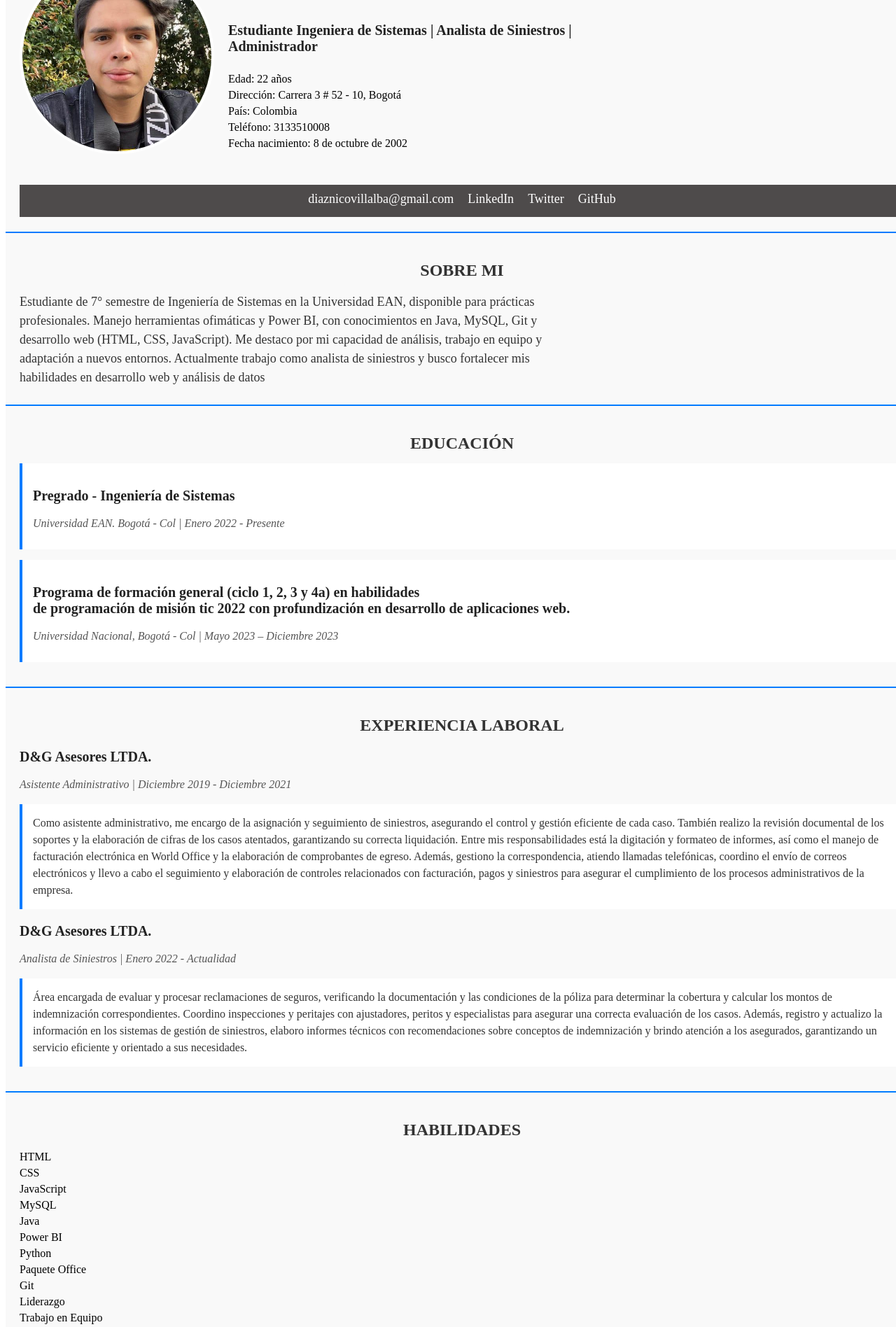
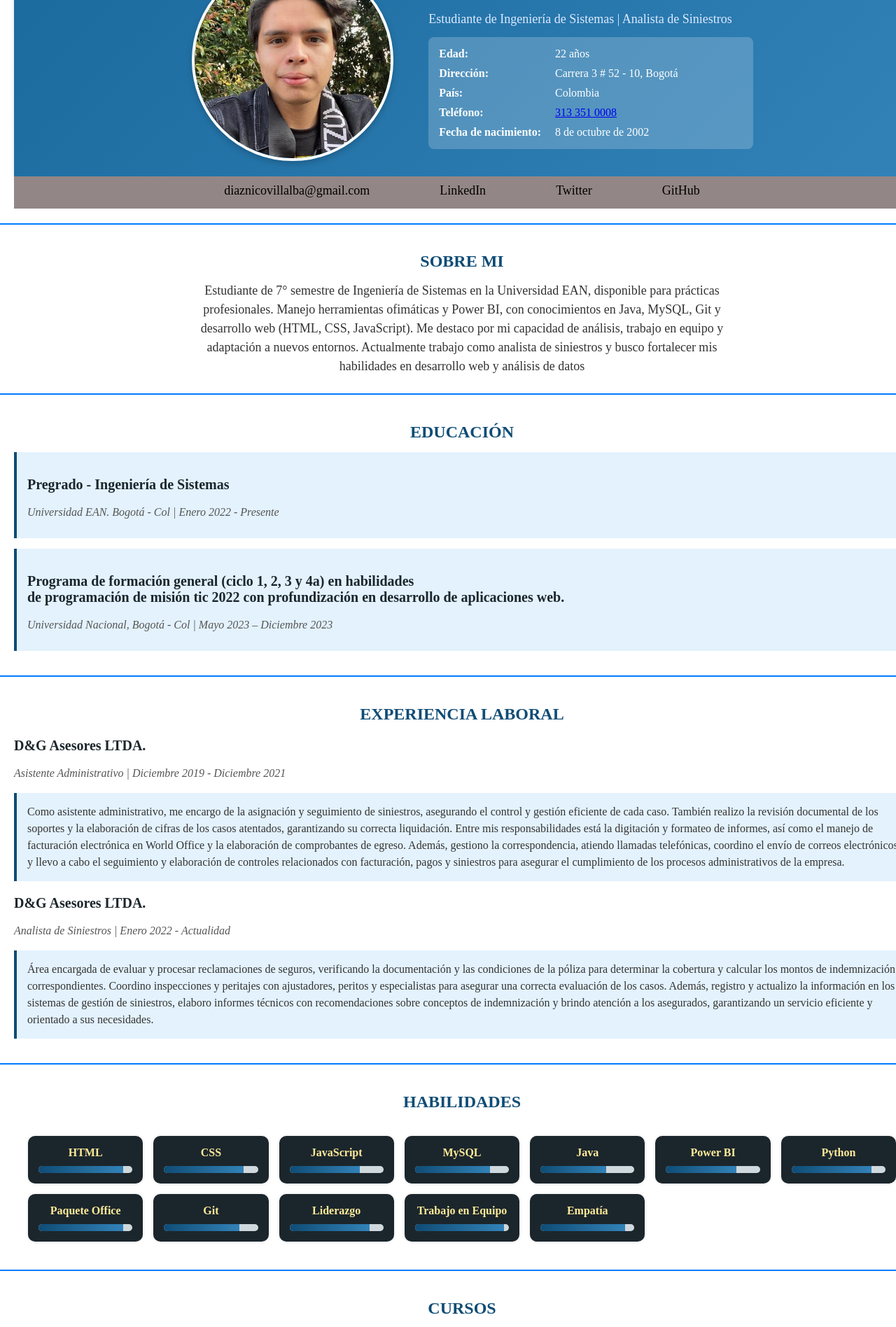
Before and after one commit to NicoDiazVillalba/CV_Interactivo, a plain HTML site: page index.html in a window 1280 px wide. Shown: the part 101-1997 px from the top of the page at 70% size. Drawn offline with nearby package versions, Linux system fonts and the light colour scheme.

Commit message:
Se añaden las funcionalidades base y botones en javascript

```diff
--- a/index.html
+++ b/index.html
@@ -6,6 +6,7 @@
     <meta name="viewport" content="width=device-width, initial-scale=1.0">
     <title>Nicolas Díaz V.</title>
     <link href="styles.css" rel="stylesheet">
+    <script src="https://code.jquery.com/jquery-3.6.0.min.js"></script>
 </head>
 
 <body>
@@ -15,18 +16,18 @@
 
                 <img src="perfil.jpg" alt="Foto de perfil de Nicolás Díaz" class="foto-perfil">
                 <div class="texto-inicial">
+                    <h1 class="nombre">Nicolás Díaz Villalba</h1>
+                    <h3 class="profesion">Estudiante de Ingeniería de Sistemas | Analista de Siniestros</h3>
 
-                    <h1 class="Nombre">Nicolas Diaz Villalba</h1>
-                    <h3 class="Profesion">Estudiante Ingeniera de Sistemas | Analista de Siniestros | Administrador</h3>
-                    <ul>
-                        <li>Edad: 22 años</li>
-                        <li>Dirección: Carrera 3 # 52 - 10, Bogotá</li>
-                        <li>País: Colombia</li>
-                        <li>Teléfono: 3133510008</li>
-                        <li>Fecha nacimiento: 8 de octubre de 2002</li>
-                    </ul>
-
+                    <div class="info-grid">
+                        <div class="dato"><strong>Edad:</strong></div> <div class="valor">22 años</div>
+                        <div class="dato"><strong>Dirección:</strong></div> <div class="valor">Carrera 3 # 52 - 10, Bogotá</div>
+                        <div class="dato"><strong>País:</strong></div> <div class="valor">Colombia</div>
+                        <div class="dato"><strong>Teléfono:</strong></div> <div class="valor"><a href="tel:+573133510008">313 351 0008</a></div>
+                        <div class="dato"><strong>Fecha de nacimiento:</strong></div> <div class="valor">8 de octubre de 2002</div>
+                    </div>
                 </div>
+            </div>
 
                 <div class="redes-sociales">
                     <ul class="redes-enlaces">
@@ -42,6 +43,8 @@
 
 
         </div>
+
+        <button id="btn-theme-toggle" class="btn-theme-toggle">Modo Oscuro</button>
 
     </header>
 
@@ -115,25 +118,73 @@
 
     </section>
 
+
     <section id="habilidades" class="container">
         <h2>Habilidades</h2>
 
-        <ul class="lista-habilidades">
-            <li>HTML</li>
-            <li>CSS</li>
-            <li>JavaScript</li>
-            <li>MySQL</li>
-            <li>Java</li>
-            <li>Power BI </li>
-            <li>Python</li>
-            <li>Paquete Office</li>
-            <li>Git</li>
-            <li>Liderazgo</li>
-            <li>Trabajo en Equipo</li>
-            <li>Empatía</li>
+        <div class="habilidades-grid">
+            <div class="habilidad">
+                <span>HTML</span>
+                <div class="barra"><div class="progreso" data-valor="90"></div></div>
+            </div>
 
-        </ul>
+            <div class="habilidad">
+                <span>CSS</span>
+                <div class="barra"><div class="progreso" data-valor="85"></div></div>
+            </div>
+
+            <div class="habilidad">
+                <span>JavaScript</span>
+                <div class="barra"><div class="progreso" data-valor="75"></div></div>
+            </div>
+
+            <div class="habilidad">
+                <span>MySQL</span>
+                <div class="barra"><div class="progreso" data-valor="80"></div></div>
+            </div>
+
+            <div class="habilidad">
+                <span>Java</span>
+                <div class="barra"><div class="progreso" data-valor="70"></div></div>
+            </div>
+
+            <div class="habilidad">
+                <span>Power BI</span>
+                <div class="barra"><div class="progreso" data-valor="75"></div></div>
+            </div>
+
+            <div class="habilidad">
+                <span>Python</span>
+                <div class="barra"><div class="progreso" data-valor="85"></div></div>
+            </div>
+
+            <div class="habilidad">
+                <span>Paquete Office</span>
+                <div class="barra"><div class="progreso" data-valor="90"></div></div>
+            </div>
+
+            <div class="habilidad">
+                <span>Git</span>
+                <div class="barra"><div class="progreso" data-valor="80"></div></div>
+            </div>
+
+            <div class="habilidad">
+                <span>Liderazgo</span>
+                <div class="barra"><div class="progreso" data-valor="85"></div></div>
+            </div>
+
+            <div class="habilidad">
+                <span>Trabajo en Equipo</span>
+                <div class="barra"><div class="progreso" data-valor="95"></div></div>
+            </div>
+
+            <div class="habilidad">
+                <span>Empatía</span>
+                <div class="barra"><div class="progreso" data-valor="90"></div></div>
+            </div>
+        </div>
     </section>
+
 
     <section id="Certificaciones" class="container">
 
@@ -194,7 +245,7 @@
 
     </footer>
 
-
+    <script src="script.js"></script>
 </body>
 
 </html>
--- a/script.js
+++ b/script.js
@@ -0,0 +1,156 @@
+//Lista habilidades
+document.addEventListener("DOMContentLoaded", function() {
+    const barras = document.querySelectorAll(".progreso");
+
+    barras.forEach(barra => {
+        let valor = barra.getAttribute("data-valor");
+        barra.style.width = valor + "%";
+    });
+});
+
+$(document).ready(function() {
+    $('#btn-theme-toggle').click(function() {
+
+
+        let isDark = $("body").hasClass("dark-theme");
+
+        if (!isDark) {
+            // Aplicar tema oscuro
+            $("body").css({
+                "background-color": "#121212",
+                "color": "#e0e0e0"
+            });
+
+            $(".profile").css({
+                "background": "linear-gradient(135deg, #0d1b2a, #1b263b)",
+                "color": "#ffffff"
+            });
+
+            $(".nombre").css({
+                "color": "#ffffff"
+            });
+
+            $(".profesion").css({
+                "color": "#bbbbbb"
+            });
+
+            $(".descripcion").css({
+                "color": "#bbbbbb"
+            });
+
+            $(".container").css({
+                "background": "#1e1e1e",
+                "border-bottom": "2px solid #0f4c75"
+            });
+
+            $(".redes-sociales").css({
+                "background-color": "#252525"
+            });
+
+            $(".redes-enlaces a").css({
+                "color": "#d1d1d1"
+            });
+
+            $(".redes-enlaces a:hover").css({
+                "color": "#57a5ff"
+            });
+
+            $("footer").css({
+                "background-color": "#0d1b2a",
+                "color": "#57a5ff"
+            });
+
+            $(".habilidad").css({
+                "background": "#1b262c",
+                "color": "#ffeb99"
+            });
+
+            $(".barra").css({
+                "background": "#333333"
+            });
+
+            $(".progreso").css({
+                "background": "linear-gradient(90deg, #57a5ff, #1e88e5)"
+            });
+
+
+            localStorage.setItem("theme", "dark");
+
+
+            $('#btn-theme-toggle').text("Pasar a Modo Claro");
+
+        } else {
+            // Volver a tema claro
+            $("body").css({
+                "background-color": "#eef2f3",
+                "color": "#333"
+            });
+
+            $(".profile").css({
+                "background": "linear-gradient(135deg, #1b6a9e, #3282b8)",
+                "color": "white"
+            });
+
+            $(".nombre").css({
+                "color": "#fff"
+            });
+
+            $(".profesion").css({
+                "color": "#dbeafe"
+            });
+
+            $(".descripcion").css({
+                "color": "#666666"
+            });
+
+            $(".container").css({
+                "background": "#ffffff",
+                "border-bottom": "2px solid #0f4c75"
+            });
+
+            $(".redes-sociales").css({
+                "background-color": "#938686"
+            });
+
+            $(".redes-enlaces a").css({
+                "color": "#000000"
+            });
+
+            $(".redes-enlaces a:hover").css({
+                "color": "#0f4c75"
+            });
+
+            $("footer").css({
+                "background-color": "#1b262c",
+                "color": "#bbe1fa"
+            });
+
+            $(".habilidad").css({
+                "background": "#ffffff",
+                "color": "#333"
+            });
+
+            $(".barra").css({
+                "background": "#cfd8dc"
+            });
+
+            $(".progreso").css({
+                "background": "linear-gradient(90deg, #0f4c75, #3282b8)"
+            });
+
+            // Guardar preferencia en localStorage
+            localStorage.setItem("theme", "light");
+
+            // Cambiar el texto del botón
+            $('#btn-theme-toggle').text("Pasar a Modo Oscuro");
+        }
+
+        // Alternar clase en body para mantener consistencia
+        $("body").toggleClass("dark-theme");
+    });
+
+    // Aplicar el tema guardado al cargar la página
+    if (localStorage.getItem("theme") === "dark") {
+        $("#btn-theme-toggle").trigger("click");
+    }
+});
--- a/styles.css
+++ b/styles.css
@@ -1,53 +1,79 @@
+body {
+    margin: 0;
+    padding: 0;
+    background-color: #eef2f3;
+}
+
+
 .profile {
+    color: white;
+    background: linear-gradient(135deg, #1b6a9e, #3282b8);
+    justify-content: center;
     display: flex;
     align-items: center;
-    gap: 20px;
+    gap: 50px;
     margin-bottom: 0;
     flex-wrap: wrap;
+    box-shadow: 3px 3px 10px rgba(0, 0, 0, 0.2);
 }
 
 .foto-perfil {
-    width: 270px;
-    height: 270px;
+    width: 280px;
+    height: 280px;
     border-radius: 50%;
-    border: 4px solid #fff;
+    border: 4px solid #ffffff;
+    box-shadow: 0 4px 10px rgba(0, 0, 0, 0.2);
 
 }
 
 
 .texto-inicial {
-    max-width: 600px;
+    max-width: 500px;
     display: flex;
     flex-direction: column;
     align-items: flex-start;
-    gap: 5px;
+    gap: 10px;
 }
 
-.texto-inicial ul {
-    list-style: none;
-    padding: 0;
+.nombre {
+    font-size: 28px;
+    font-weight: bold;
+    color: #fff;
 }
 
-.texto-inicial li {
-    font-size: 16px;
-    margin-bottom: 5px;
+.profesion {
+    font-size: 18px;
+    font-weight: 400;
+    color: #dbeafe;
+}
+
+.info-grid {
+    display: grid;
+    grid-template-columns: auto 1fr;
+    gap: 10px 20px;
+    align-items: center;
+    width: 100%;
+    background: rgba(255, 255, 255, 0.2);
+    padding: 15px;
+    border-radius: 8px;
+    margin-bottom: 40px;
 }
 
 .redes-sociales {
-    background-color: #4e4b4b;
+    background-color: #938686;
     width: 100%;
     position: relative;
     bottom: 1px;
     left: 0;
     padding: 10px 0;
-    margin-top: 10px;
+    margin-top: 0px;
 }
 
 .redes-enlaces {
     list-style: none;
     display: flex;
     justify-content: center;
-    gap: 20px;
+    gap: 100px;
     padding: 0;
     margin: 0;
 }
@@ -57,35 +83,39 @@
 }
 
 .redes-enlaces a {
-    color: white;
+
+    color: #000000;
     text-decoration: none;
     font-size: 18px;
     transition: color 0.3s;
 }
 
 .redes-enlaces a:hover {
-    color: #f39c12;
+    color: #0f4c75;
 }
 
 .descripcion {
-    max-width:750px;
+    max-width: 750px;
     font-size: 18px;
-    margin-bottom: 5px;
+    margin: 0 auto 5px auto;
+    text-align: center;
 
 }
 
- /* Estilos generales */
+
 .container {
-    width: 100%;  /* Ocupa todo el ancho */
+    background: #ffffff; /* Fondo blanco */
+    border-bottom: 2px solid #0f4c75; /* Azul profundo */
+    width: 100%;
     padding: 20px;
-    background-color: #f9f9f9;
-    border-bottom: 2px solid #007BFF; /* Línea separadora */
+    background-color: #ffffff;
+    border-bottom: 2px solid #007BFF;
 }
 
-/* Encabezados */
+
 h2 {
     font-size: 24px;
-    color: #333;
+    color: #0f4c75; /* Azul profundo */
     text-align: center;
     text-transform: uppercase;
     margin-bottom: 15px;
@@ -93,11 +123,11 @@ h2 {
 
 h3 {
     font-size: 20px;
-    color: #222;
+    color: #1b262c; /* Azul oscuro */
     margin-bottom: 5px;
 }
 
-/* Información de institución o empresa */
+
 .institucion, .Empresa {
     font-size: 16px;
     color: #555;
@@ -108,8 +138,8 @@ h3 {
 /* Contenedores de cada sección */
 .item-educacion, .item-certificacion, .Funciones {
     padding: 15px;
-    border-left: 4px solid #007BFF;
-    background: #fff;
+    background: #e3f2fd; /* Azul claro pastel */
+    border-left: 4px solid #0f4c75; /* Azul profundo */
     margin-bottom: 15px;
 }
 
@@ -152,7 +182,8 @@ p {
 
 footer {
 
-    color: white; /* Color del texto */
+    background-color: #1b262c; /* Azul oscuro */
+    color: #bbe1fa; /* Celeste claro */
     padding: 15px 0;
     text-align: center;
     display: flex;
@@ -160,3 +191,73 @@ footer {
     align-items: center;
     width: 100%; /* Para que ocupe toda la pantalla */
 }
+
+.habilidades-grid {
+
+    display: grid;
+    grid-template-columns: repeat(auto-fill, minmax(150px, 1fr));
+    gap: 15px;
+    justify-content: center;
+    padding: 20px;
+}
+
+.habilidad-cuadro {
+    background-color: #007BFF;
+    color: white;
+    text-align: center;
+    padding: 10px;
+    border-radius: 8px;
+    font-size: 16px;
+    font-weight: bold;
+    box-shadow: 2px 2px 5px rgba(0, 0, 0, 0.2);
+    transition: transform 0.2s ease-in-out;
+}
+
+
+.habilidad {
+    color: #ffeb99; /* Amarillo suave */
+    background: #1b262c; /* Azul oscuro */
+    padding: 15px;
+    border-radius: 10px;
+    box-shadow: 0 0 5px rgba(0, 0, 0, 0.1);
+    text-align: center;
+}
+
+.habilidad span {
+    font-weight: bold;
+    display: block;
+    margin-bottom: 10px;
+}
+
+.barra {
+    width: 100%;
+    background: #cfd8dc; /* Gris claro */
+    border-radius: 5px;
+    overflow: hidden;
+}
+
+.progreso {
+    height: 10px;
+    width: 0%;
+    background: linear-gradient(90deg, #0f4c75, #3282b8);
+    transition: width 1.5s ease-in-out;
+}
+
+.btn-theme-toggle{
+    position: absolute;
+    top: 30px;
+    right: 20px;
+    background: #0000b1;
+    color: #fff;
+    border: none;
+    padding: 10px 15px;
+    border-radius: 5px;
+    cursor: pointer;
+    font-size: 0.9em;
+    transition: background-color 0.3s;
+
+}
+
+  .btn-theme-toggle:hover {
+    background-color: #040126;
+  }
```
